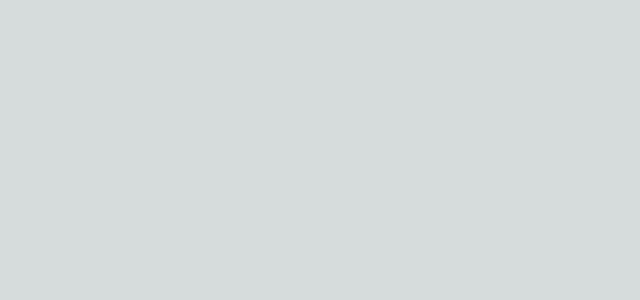
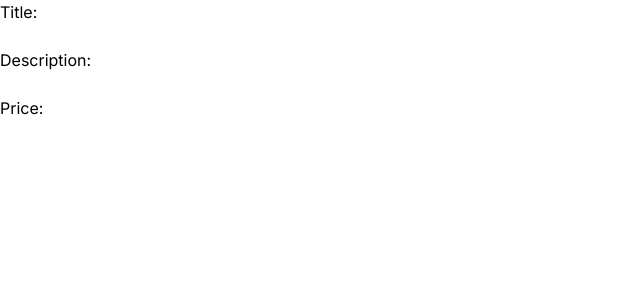
Before and after one commit to leokorrr/cooling-systems, a Next.js app: page / in a window 1280 px wide. Shown: the top 300 px of the page, without its empty margins (0-640 px from the left). Built offline with nearby package versions, Linux system fonts and the light colour scheme.

Commit message:
Add Form
Add Form component

Remove unnecessary code from globals

```diff
--- a/app/globals.css
+++ b/app/globals.css
@@ -15,13 +15,3 @@
     --background-end-rgb: 0, 0, 0;
   }
 }
-
-body {
-  color: rgb(var(--foreground-rgb));
-  background: linear-gradient(
-      to bottom,
-      transparent,
-      rgb(var(--background-end-rgb))
-    )
-    rgb(var(--background-start-rgb));
-}
--- a/app/page.tsx
+++ b/app/page.tsx
@@ -1,3 +1,9 @@
+import { Form } from '@/components/Form'
+
 export default function Home() {
-  return <main></main>
+  return (
+    <main>
+      <Form />
+    </main>
+  )
 }
--- a/components/Form.tsx
+++ b/components/Form.tsx
@@ -1,5 +1,31 @@
+import { FormFieldType } from '@/types'
+import { FormField } from './FormField'
+
+const FORM_FIELDS: FormFieldType[] = [
+  {
+    label: 'Title:',
+    name: 'title'
+  },
+  {
+    label: 'Description:',
+    name: 'description'
+  },
+  {
+    label: 'Price:',
+    name: 'price'
+  }
+]
+
 export const Form: React.FC = () => {
   return (
-    <form>Form</form>
+    <form>
+      {FORM_FIELDS.map((formField: FormFieldType) => (
+        <FormField
+          key={formField.name}
+          label={formField.label}
+          name={formField.name}
+        />
+      ))}
+    </form>
   )
 }
```
